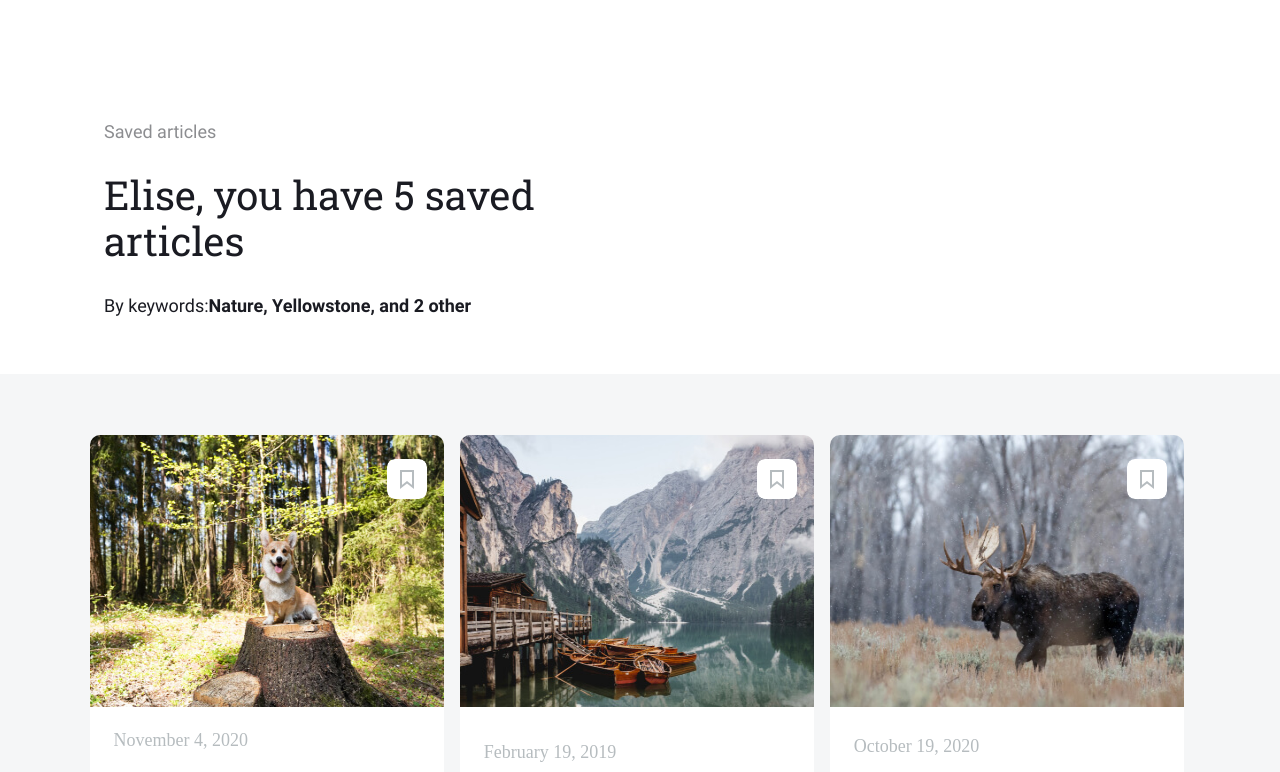
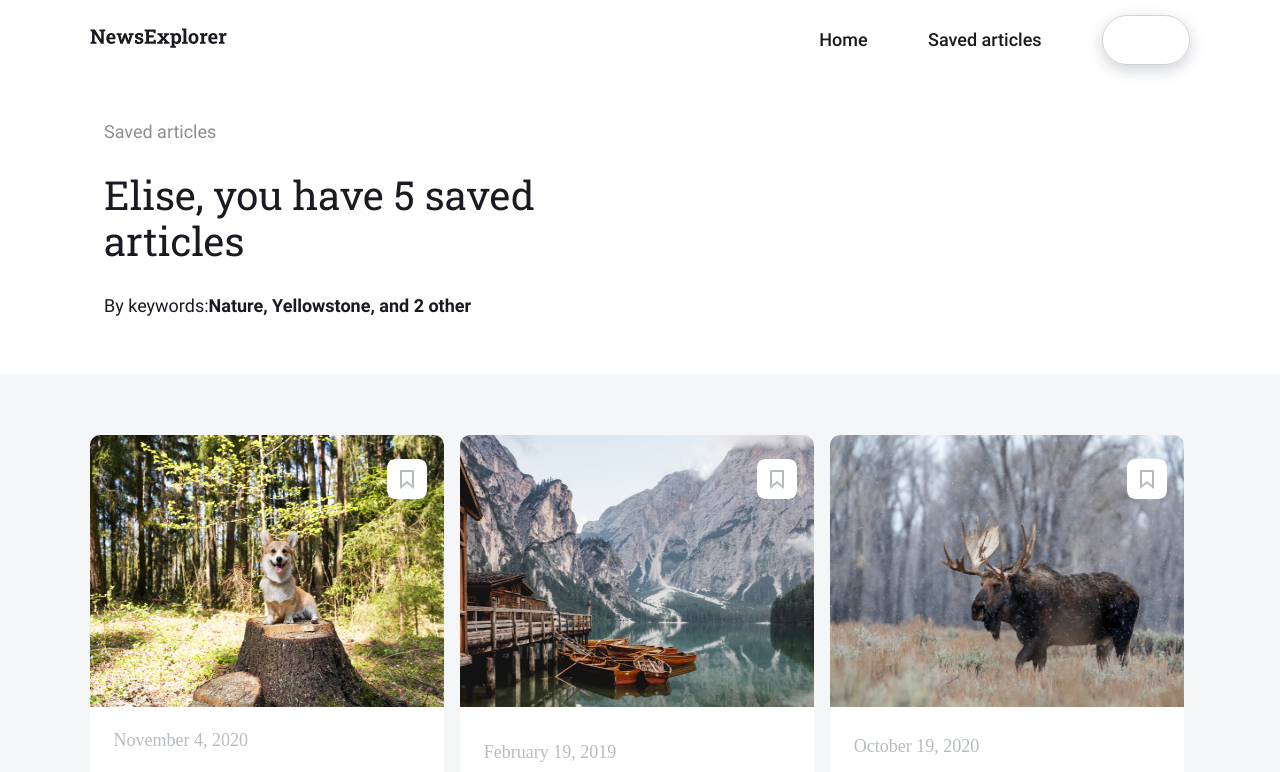
Before and after one commit to NatalieShamir/news-explorer-frontend, a React (Create React App) app: page /saved-news in a window 1280 px wide. Shown: the top 772 px of the page. Built offline with nearby package versions, Linux system fonts and the light colour scheme.

Commit message:
render SavedNewsHeader instead of Header

```diff
--- a/src/components/SavedNews/SavedNews.js
+++ b/src/components/SavedNews/SavedNews.js
@@ -2,7 +2,7 @@ import React, { useEffect, useState } from "react";
 import NewsCard from "../NewsCard/NewsCard.js";
 import { api } from "../../utils/Api.js";
 import "../SavedNews/SavedNews.css";
-import Header from "../Header/Header.js";
+import SavedNewsHeader from "../SavedNewsHeader/SavedNewsHeader.js";
 
 function SavedNews({ code }) {
     const [cards, setCards] = useState([]);
@@ -20,7 +20,7 @@ function SavedNews({ code }) {
 
     return (
         <>
-            <Header />
+            <SavedNewsHeader />
             <div className="saved-news">
                 <h2 className="saved-news__heading">Saved articles</h2>
                 <h3 className="saved-news__subheading">Elise, you have 5 saved articles</h3>
```
